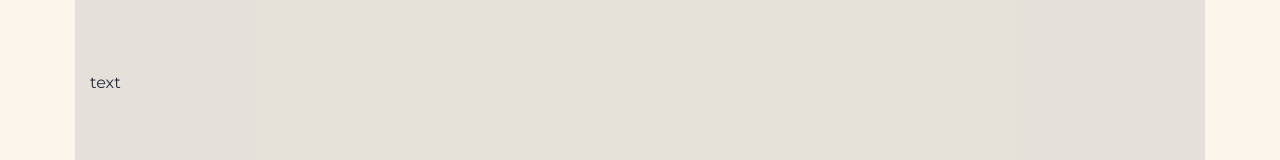
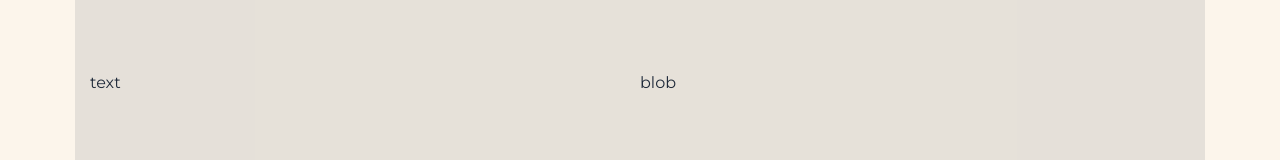
Before and after one commit to misiek869/zowlak_studio_website, a Next.js app: page / in a window 1280 px wide. Shown: the part 343-503 px from the top of the page. Built offline with nearby package versions, Linux system fonts and the light colour scheme.

Commit message:
create component and render

```diff
--- a/app/page.tsx
+++ b/app/page.tsx
@@ -1,4 +1,5 @@
 'use client'
+import Blob from '@/components/Blob'
 import { motion } from 'framer-motion'
 
 const Home = () => {
@@ -12,7 +13,9 @@ const Home = () => {
 			}}>
 			<div className='flex flex-col xl:flex-row items-center justify-between w-full'>
 				<div className='w-full xl:w-[550px]'>text</div>
-				<div className='flex-1 hidden xl:block relative z-20'>{/* blob */}</div>
+				<div className='flex-1 hidden xl:block relative z-20'>
+					<Blob />
+				</div>
 			</div>
 		</motion.section>
 	)
--- /dev/null
+++ b/components/Blob.tsx
@@ -0,0 +1,7 @@
+import React from 'react'
+
+const Blob = () => {
+	return <div>blob</div>
+}
+
+export default Blob
```
